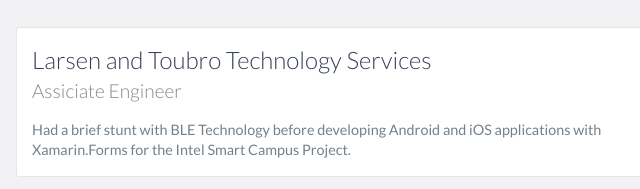
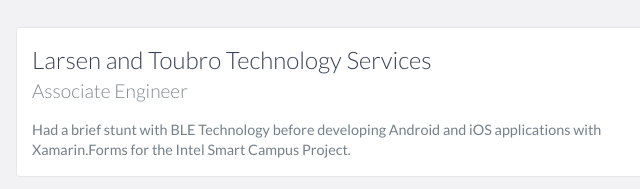
Before and after one commit to Druffl3/druffl3.github.io, a website: page index.html in a window 1280 px wide. Shown: the part 1631-1820 px from the top of the page, 474-1114 px from the left. Drawn offline with nearby package versions, Linux system fonts and the light colour scheme.

Commit message:
Updated index

```diff
--- a/index.html
+++ b/index.html
@@ -112,7 +112,7 @@
             </div>
             <div data-date="June 2018 – June 2019">
                 <h3>Larsen and Toubro Technology Services</h3>
-                <h4>Assiciate Engineer</h4>
+                <h4>Associate Engineer</h4>
                 <p>
                   Had a brief stunt with BLE Technology before developing Android and iOS applications with Xamarin.Forms for the Intel Smart Campus Project.
                 </p>
```
